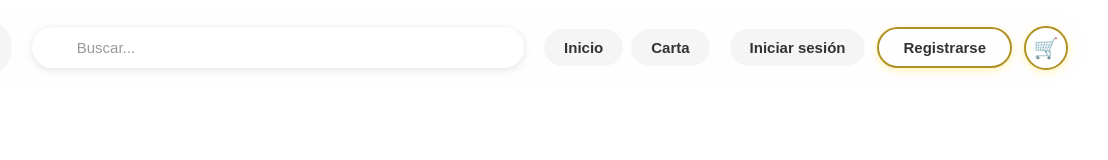
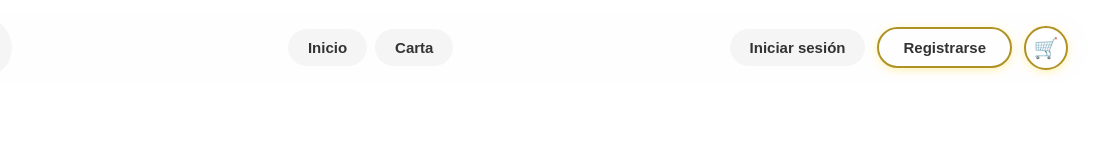
Before and after one commit to Angel1hp/Raices-front, a plain HTML site: page navbar.html in a window 1280 px wide. Shown: the full height of the page, 172-1280 px from the left. Drawn offline with Linux system fonts and the light colour scheme.

Commit message:
sin search

```diff
--- a/navbar.html
+++ b/navbar.html
@@ -7,10 +7,7 @@
     </a>
 
     <!-- Buscador -->
-    <div class="search-container">
-      <span class="search-icon"></span>
-      <input type="text" class="search-bar" placeholder="Buscar...">
-    </div>
+
 
     <nav class="nav-links" id="nav-links">
       <a href="index.html">Inicio</a>
```
